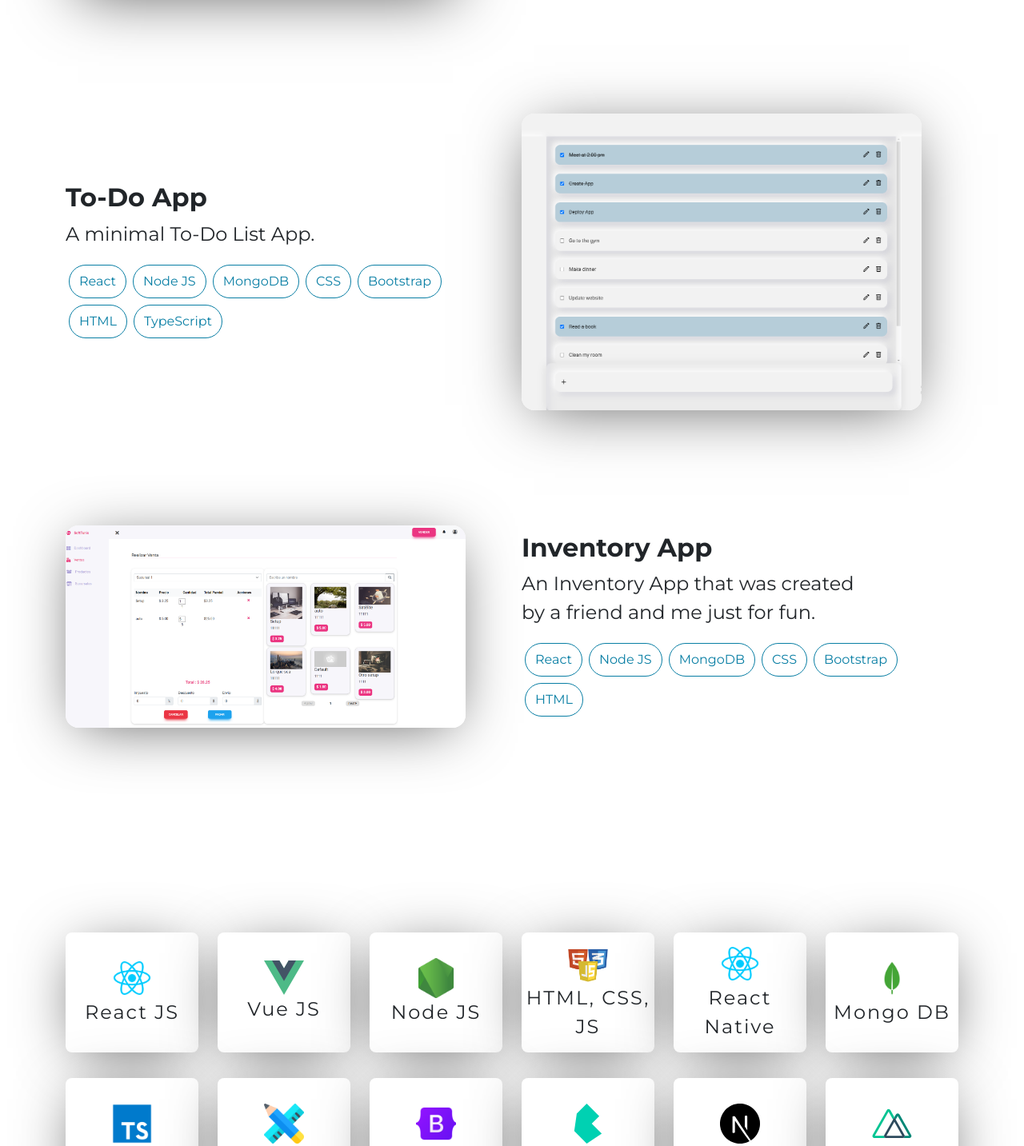
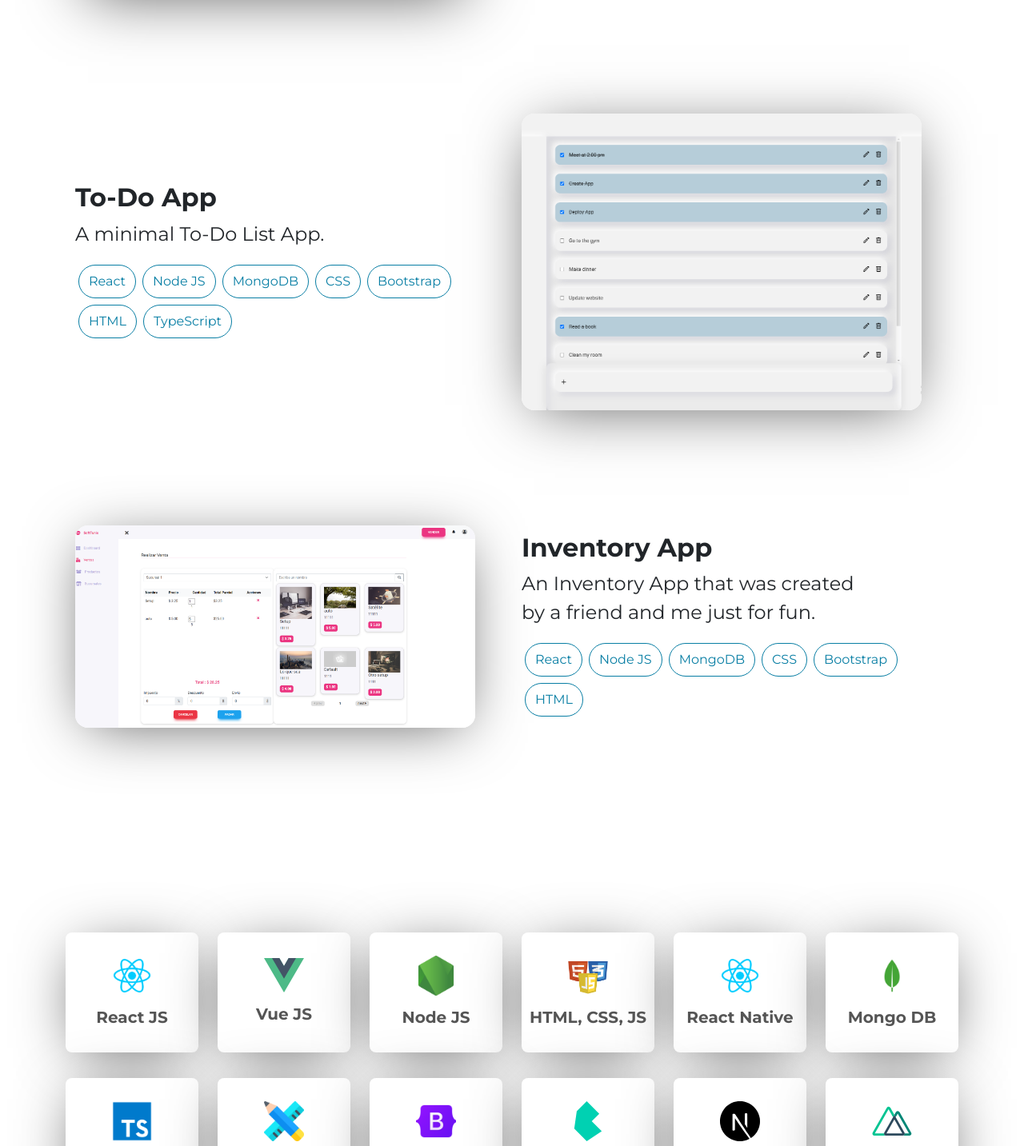
Before and after one commit to briantgrijalva/portfolio, a Next.js app: page / in a window 1280 px wide. Shown: the part 2266-3699 px from the top of the page at 80% size. Built offline with nearby package versions, Linux system fonts and the light colour scheme.

Commit message:
padding fix

```diff
--- /dev/null
+++ b/components/Projects.tsx
@@ -0,0 +1,25 @@
+import PaperShipX from '../assets/img/imgPapershipx.png'
+import inventory from '../assets/img/inventory-app.png'
+import todo from '../assets/img/todolist-skill.png'
+import ProjectCard from '@/components/ProjectCard'
+export default function Projects () {
+    return (
+      <div className='container'>
+      <div className="row justify-content-center pt-5 mt-5">
+        <div className="col-md-12 col-sm-12 col-lg-6 text-center">
+          <h2>A few projects that I&apos;ve worked on</h2>
+        </div>
+      </div>
+
+      <div className='mt-5 py-5 mb-5'>
+        <ProjectCard name='PaperShipX' description="An android videogame I've created, It has a paper inspired design, people who have played it say it's too hard." technologies={['Unity', 'C#', 'Illustrator', 'Videogame design']} reverse={false} image={PaperShipX} />
+      </div>
+      <div className='mt-5 py-5 mb-5'>
+        <ProjectCard name='To-Do App' description='A minimal To-Do List App.' technologies={['React', 'Node JS', 'MongoDB', 'CSS', 'Bootstrap', 'HTML', 'TypeScript']} reverse={true} image={todo} />
+      </div>
+      <div className='mt-5 py-5 mb-5'>
+        <ProjectCard name='Inventory App' description='An Inventory App that was created by a friend and me just for fun.' technologies={['React', 'Node JS', 'MongoDB', 'CSS', 'Bootstrap', 'HTML']} reverse={false} image={inventory} />
+      </div>
+    </div>
+    )
+}
--- a/pages/index.tsx
+++ b/pages/index.tsx
@@ -1,15 +1,12 @@
 import Image from 'next/image'
 import styles from '../styles/Home.module.css'
 import briantGrijalva from '../assets/img/briant-grijalva.jpg'
-import PaperShipX from '../assets/img/imgPapershipx.png'
-import inventory from '../assets/img/inventory-app.png'
-import todo from '../assets/img/todolist-skill.png'
-import ProjectCard from '@/components/ProjectCard'
 import Skills from '@/components/Skills'
 import Contact from '@/components/Contact'
 import { font } from '@/assets/fonts/font'
 import Head from 'next/head'
 import Services from '@/components/Services'
+import Projects from '@/components/Projects'
 
 export default function HomePage () {
   return (
@@ -51,20 +48,7 @@
           <Services />
         </section>
         <section className='mt-5 py-5 mb-5'>
-          <div className="row justify-content-center pt-5 mt-5">
-            <div className="col-md-12 col-sm-12 col-lg-6 text-center">
-              <h2>A few projects that I&apos;ve worked on</h2>
-            </div>
-          </div>
-          <div className='mt-5 py-5 mb-5'>
-            <ProjectCard name='PaperShipX' description="An android videogame I've created, It has a paper inspired design, people who have played it say it's too hard." technologies={['Unity', 'C#', 'Illustrator', 'Videogame design']} reverse={false} image={PaperShipX} />
-          </div>
-          <div className='mt-5 py-5 mb-5'>
-            <ProjectCard name='To-Do App' description='A minimal To-Do List App.' technologies={['React', 'Node JS', 'MongoDB', 'CSS', 'Bootstrap', 'HTML', 'TypeScript']} reverse={true} image={todo} />
-          </div>
-          <div className='mt-5 py-5 mb-5'>
-            <ProjectCard name='Inventory App' description='An Inventory App that was created by a friend and me just for fun.' technologies={['React', 'Node JS', 'MongoDB', 'CSS', 'Bootstrap', 'HTML']} reverse={false} image={inventory} />
-          </div>
+          <Projects />
         </section>
         <section id='skills' className='mt-5 pt-5 mb-5 pb-5'>
           <Skills />
--- a/styles/globals.css
+++ b/styles/globals.css
@@ -286,7 +286,9 @@
   border-radius: 8px;
   box-shadow: 0 10px 75px -16px #555555;
   min-height: 150px;
+  /* min-height: 70px; */
   transition: all .3s ease;
+  /* border: 3px solid #555; */
 }
 
 .card-div:hover {
@@ -296,14 +298,18 @@
 
 .card-div:hover p {
   color: #DEFFFA;
-  letter-spacing : 6px;
+  /* letter-spacing : 2px; */
 }
 
 .card-div p {
+  margin-top: 12px;
   transition: all .3s ease;
-  letter-spacing: 2px;
+  letter-spacing: 0px;
   padding-right: 0;
   text-align: center;
+  font-weight: bold;
+  color: #555555;
+  font-size: 20px;
 }
 
 #contact {
```
